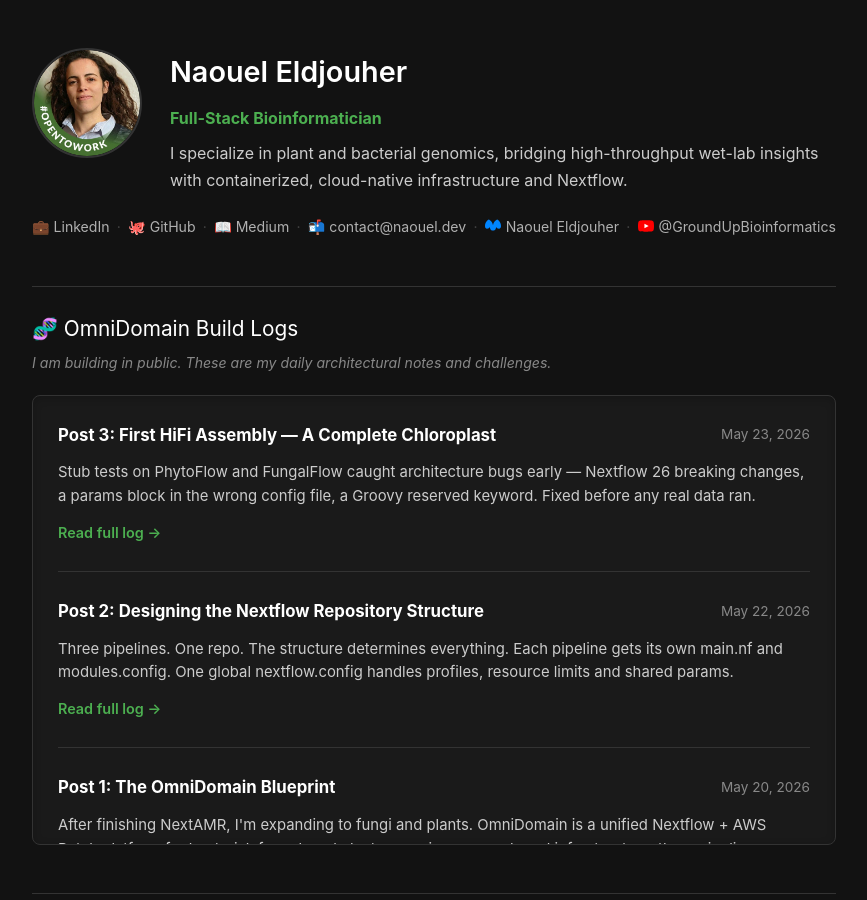
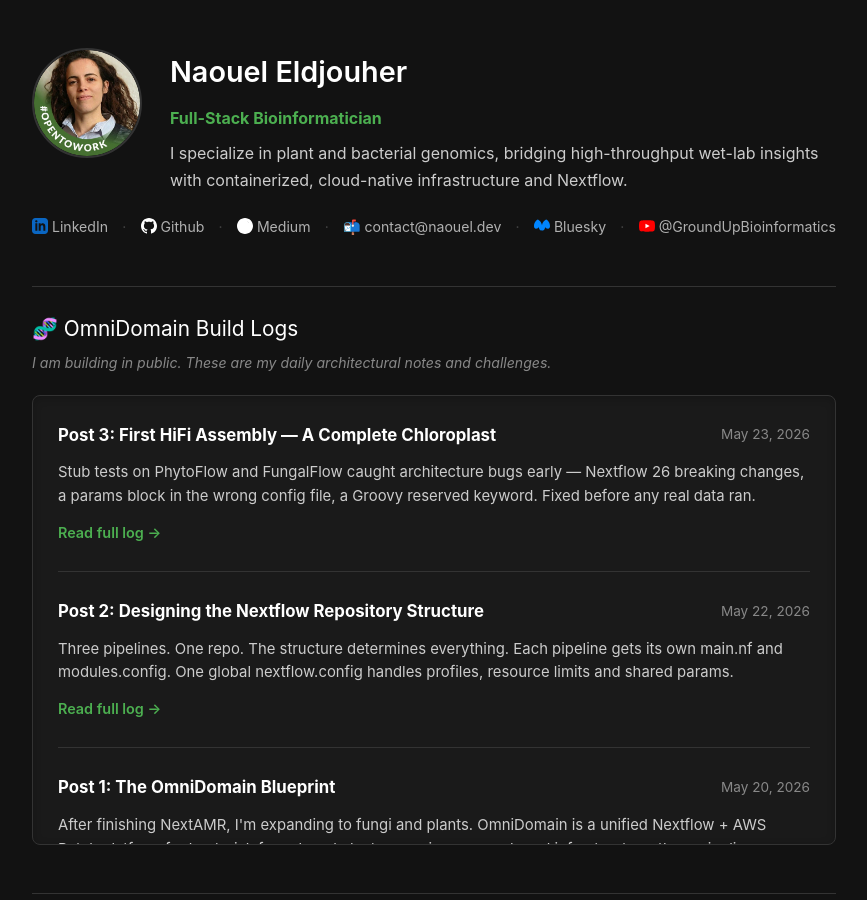
Before and after one commit to NaouelEldjouher/NaouelEldjouher.github.io, a Jekyll site: the page built from index.html, in a window 1280 px wide and 900 px high. Shown: the whole window, without its empty margins (206-1073 px from the left). Built offline with Jekyll 4.4.1, drawn with Linux system fonts in a browser that asks for light colours.

Commit message:
Update index.html

```diff
--- a/index.html
+++ b/index.html
@@ -138,33 +138,59 @@
       <p style="margin-top:8px; color:#cccccc;">I specialize in plant and bacterial genomics, bridging high-throughput wet-lab insights with containerized, cloud-native infrastructure and Nextflow.</p>
     </div>
   </div>
-  <!-- Contact sits below the photo+text row, aligned to the left -->
-  <div class="contact-line" style="margin-top:20px;">
-    <a href="https://linkedin.com/in/naoueleldjouher" target="_blank">💼 LinkedIn</a>
+
+  <div class="contact-line" style="margin-top:20px; display: flex; flex-wrap: wrap; align-items: center; gap: 8px; color: #cccccc;">
+
+    <a href="https://linkedin.com/in/naoueleldjouher" target="_blank" style="display: inline-flex; align-items: center; gap: 4px;">
+      <svg width="16" height="16" viewBox="0 0 24 24" fill="none" xmlns="http://www.w3.org/2000/svg">
+        <path d="M19 0h-14c-2.761 0-5 2.239-5 5v14c0 2.761 2.239 5 5 5h14c2.762 0 5-2.239 5-5v-14c0-2.761-2.238-5-5-5zm-11 19h-3v-11h3v11zm-1.5-12.268c-.966 0-1.75-.79-1.75-1.764s.784-1.764 1.75-1.764 1.75.79 1.75 1.764-.783 1.764-1.75 1.764zm13.5 12.268h-3v-5.604c0-3.368-4-3.113-4 0v5.604h-3v-11h3v1.765c1.396-2.586 7-2.777 7 2.476v6.759z" fill="#0A66C2"/>
+      </svg>
+      LinkedIn
+    </a>
+
     <span class="contact-sep">·</span>
-    <a href="https://github.com/NaouelEldjouher" target="_blank">🐙 GitHub</a>
+
+    <a href="https://github.com/NaouelEldjouher" target="_blank" style="display: inline-flex; align-items: center; gap: 4px;">
+      <svg width="16" height="16" viewBox="0 0 24 24" fill="none" xmlns="http://www.w3.org/2000/svg">
+        <path d="M12 0c-6.626 0-12 5.373-12 12 0 5.302 3.438 9.8 8.207 11.387.599.111.793-.261.793-.577v-2.234c-3.338.726-4.033-1.416-4.033-1.416-.546-1.387-1.333-1.756-1.333-1.756-1.089-.745.083-.729.083-.729 1.205.084 1.839 1.237 1.839 1.237 1.07 1.834 2.807 1.304 3.492.997.107-.775.418-1.305.762-1.604-2.665-.305-5.467-1.334-5.467-5.931 0-1.311.469-2.381 1.236-3.221-.124-.303-.535-1.524.117-3.176 0 0 1.008-.322 3.301 1.23.957-.266 1.983-.399 3.003-.404 1.02.005 2.047.138 3.006.404 2.291-1.552 3.297-1.23 3.297-1.23.653 1.653.242 2.874.118 3.176.77.84 1.235 1.911 1.235 3.221 0 4.609-2.807 5.624-5.479 5.921.43.372.823 1.102.823 2.222v3.293c0 .319.192.694.801.576 4.765-1.589 8.199-6.086 8.199-11.386 0-6.627-5.373-12-12-12z" fill="#ffffff"/>
+      </svg>
+     Github
+    </a>
+
     <span class="contact-sep">·</span>
-    <a href="https://medium.com/@NaouelEldjouher" target="_blank">📖 Medium</a>
+
+    <a href="https://medium.com/@NaouelEldjouher" target="_blank" style="display: inline-flex; align-items: center; gap: 4px;">
+      <svg width="16" height="16" viewBox="0 0 24 24" fill="none" xmlns="http://www.w3.org/2000/svg">
+        <path fill-rule="evenodd" clip-rule="evenodd" d="M12 24c6.627 0 12-5.373 12-12S18.627 0 12 0 0 5.373 0 12s5.373 12 12 12zm5.813-16.712a.668.668 0 00-.236-.54l-1.593-1.517a.423.423 0 00-.285-.11.434’ .434 0 00-.166.033l-4.48 2.274v7.712l4.135 2.1c.144.073.315.023.4-.116l2.195-3.56c.07-.113.11-.247.11-.383V7.288zm-7.653 2.12L13.824 16H8.225l1.96-4.57.175-2.022zm-1.89-1.92L4.542 5.437A.333.333 0 004 5.753v9.645c0 .248.163.468.402.54l2.843.86a.23.23 0 00.27-.156l1.321-4.225-1.218-4.14-.348-.822z" fill="#ffffff"/>
+      </svg>
+      Medium
+    </a>
+
     <span class="contact-sep">·</span>
+
     <a href="#protected" id="email-link" class="email-protect">📬 contact<span>-remove-bot-</span>@naouel.dev</a>
+
     <span class="contact-sep">·</span>
-    <a href="https://bsky.app/profile/naouel.dev" target="_blank">
+
+    <a href="https://bsky.app/profile/naouel.dev" target="_blank" style="display: inline-flex; align-items: center; gap: 4px;">
       <svg width="16" height="16" viewBox="0 0 360 320" fill="none" xmlns="http://www.w3.org/2000/svg">
         <path d="M180 142c-16-95-96-130-96-130S0 56 0 160c0 40 20 60 44 60 40 0 68-40 68-40s-8 80 68 80 68-80 68-80 28 40 68 40c24 0 44-20 44-60 0-104-84-148-84-148S196 47 180 142z" fill="#0085ff"/>
       </svg>
-      Naouel Eldjouher
+     Bluesky
     </a>
+
     <span class="contact-sep">·</span>
-    <a href="https://www.youtube.com/@GroundUpBioinformatics" target="_blank">
+
+    <a href="https://www.youtube.com/@GroundUpBioinformatics" target="_blank" style="display: inline-flex; align-items: center; gap: 4px;">
       <svg width="16" height="16" viewBox="0 0 24 24" xmlns="http://www.w3.org/2000/svg">
         <path d="M23.5 6.2a3 3 0 0 0-2.1-2.1C19.5 3.5 12 3.5 12 3.5s-7.5 0-9.4.6A3 3 0 0 0 .5 6.2 31 31 0 0 0 0 12a31 31 0 0 0 .5 5.8 3 3 0 0 0 2.1 2.1c1.9.6 9.4.6 9.4.6s7.5 0 9.4-.6a3 3 0 0 0 2.1-2.1A31 31 0 0 0 24 12a31 31 0 0 0-.5-5.8z" fill="#FF0000"/>
         <path d="M9.7 15.5l6.3-3.5-6.3-3.5v7z" fill="#ffffff"/>
       </svg>
       @GroundUpBioinformatics
     </a>
+
   </div>
 </div>
-
 <hr>
 
 <div class="section">
```
